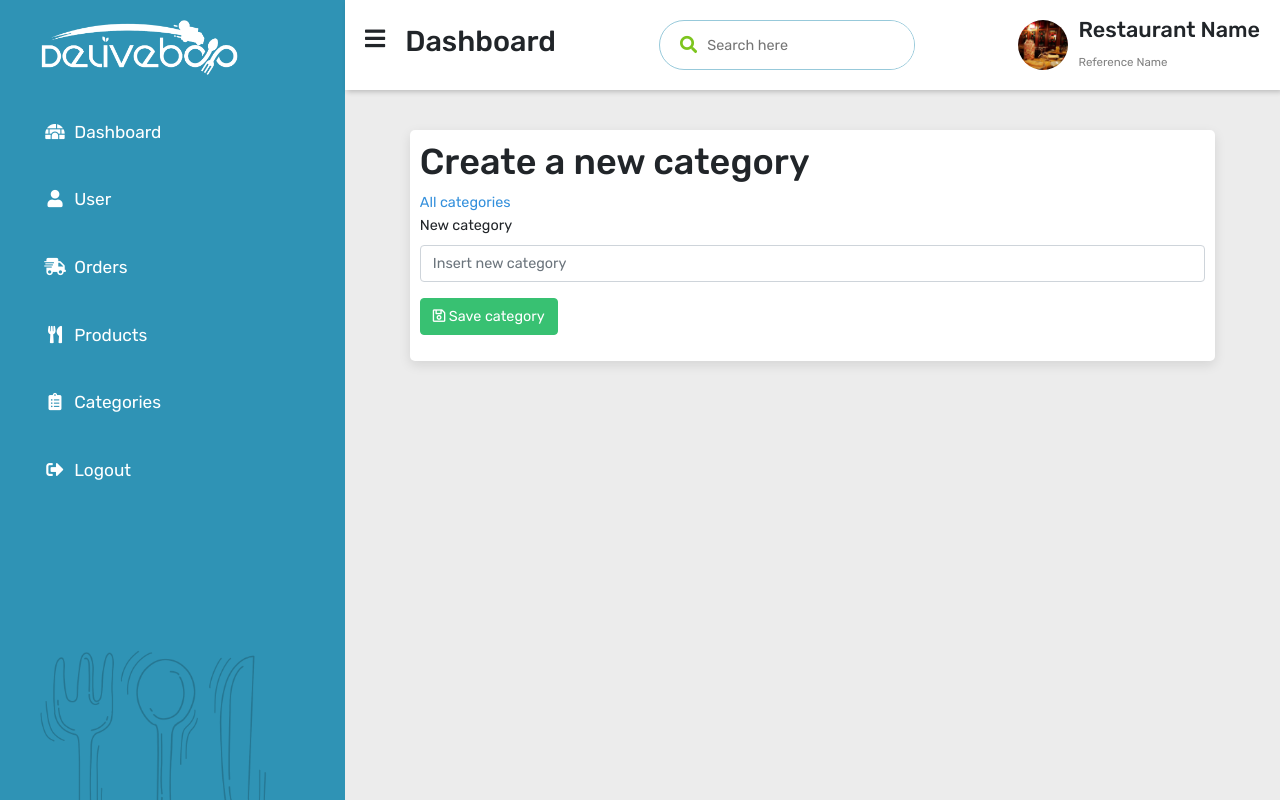
After one commit to jopomin/deliveboo, a Laravel app: page /admin/categories/create in a window 1280 px wide. The commit adds this page. Run offline with Laravel 8, Linux system fonts and the light colour scheme; a user stored in the database is signed in; data comes from the database, SQL or seed files in the repository; data that the repository does not hold is empty; style sheets or scripts are compiled from the project's sources.

Commit message:
CRUD categories e aggiunta colonna slug

```diff
--- a/app/Category.php
+++ b/app/Category.php
@@ -7,7 +7,7 @@ use Illuminate\Database\Eloquent\Model;
 class Category extends Model
 {
     protected $fillable = [
-        'name', 'image'
+        'name', 'slug', 'image'
     ];
 
     public function products()
--- /dev/null
+++ b/app/Http/Controllers/Admin/CategoryController.php
@@ -0,0 +1,111 @@
+<?php
+
+namespace App\Http\Controllers\Admin;
+
+use App\Http\Controllers\Controller;
+use Illuminate\Http\Request;
+use App\Category;
+use illuminate\Support\Str;
+
+class CategoryController extends Controller
+{
+    public function valida(Request $request)
+    {
+        $request->validate([
+            'name' => 'required|unique:categories|max:255'
+        ]);
+    }
+    /**
+     * Display a listing of the resource.
+     *
+     * @return \Illuminate\Http\Response
+     */
+    public function index()
+    {
+        $categories = Category::all();
+
+        return view('admin.categories.index', compact('categories'));
+    }
+
+    /**
+     * Show the form for creating a new resource.
+     *
+     * @return \Illuminate\Http\Response
+     */
+    public function create()
+    {
+        $categories = Category::all();
+
+        return view('admin.categories.create', compact('categories'));
+    }
+
+    /**
+     * Store a newly created resource in storage.
+     *
+     * @param  \Illuminate\Http\Request  $request
+     * @return \Illuminate\Http\Response
+     */
+    public function store(Request $request)
+    {
+        $data = $request->all();
+        $this->valida($request);
+        $new_category = new Category();
+        $new_category->fill($data);
+        $new_category->slug = Str::slug($new_category->name, '-');
+        $new_category->save();
+
+        return redirect()->route('admin.categories.index')->with('status_create', 'Add new category');
+    }
+
+    /**
+     * Display the specified resource.
+     *
+     * @param  int  $id
+     * @return \Illuminate\Http\Response
+     */
+    public function show(Category $category)
+    {
+        return view('admin.categories.show', compact('category'));
+    }
+
+    /**
+     * Show the form for editing the specified resource.
+     *
+     * @param  int  $id
+     * @return \Illuminate\Http\Response
+     */
+    public function edit(Category $category)
+    {
+        return view('admin.categories.edit', compact('category'));
+    }
+
+    /**
+     * Update the specified resource in storage.
+     *
+     * @param  \Illuminate\Http\Request  $request
+     * @param  int  $id
+     * @return \Illuminate\Http\Response
+     */
+    public function update(Request $request, Category $category)
+    {
+        $data = $request->all();
+        $this->valida($request);
+        $category->slug = Str::slug($data['name'], '-');
+        $category->update($data);
+
+        return redirect()->route('admin.categories.index')->with('status_update', 'Category updated');
+    }
+
+    /**
+     * Remove the specified resource from storage.
+     *
+     * @param  int  $id
+     * @return \Illuminate\Http\Response
+     */
+    public function destroy(Category $category)
+    {
+        $category->delete();
+
+        return redirect()->route('admin.categories.index')->with('status_delete', 'Category deleted');
+    }
+}
--- a/public/css/style.css
+++ b/public/css/style.css
@@ -5,11 +5,13 @@
     text-decoration: none;
     list-style-type: none;
 }
-
+/* DASHBOARD */
+a:hover {
+    text-decoration: none;
+}
 body {
     font-family: 'Rubik', sans-serif;
 }
-
 .sidebar {
     width: 345px;
     height: 100vh;
@@ -275,6 +277,17 @@ table tbody tr:nth-of-type(2n+0) {
     background-color: #7dc51e7f;
 }
 
+/* DASHBOARD CONTENT */
+
+.content_box {
+    width: 90%;
+    margin: 0 auto;
+    padding: 10px;
+    background-color: white;
+    border-radius: 5px;
+    box-shadow: rgba(0, 0, 0, 0.1) 0px 4px 12px;
+}
+
 @media screen and (max-width: 1200px) {
     .sidebar {
         width: 70px;
--- /dev/null
+++ b/resources/views/admin/categories/create.blade.php
@@ -0,0 +1,40 @@
+@extends('layouts.dashboard')
+
+@section('content')
+<div class="content_box">
+    <div class="content">
+        <div class="top_content">
+            <h1>Create a new category</h1>
+            <a href="{{route('admin.categories.index')}}">All categories</a>
+        </div>
+        <div class="bottom_content">
+            <div>
+                @if ($errors->any())
+                    <div class="alert alert-danger">
+                        <ul>
+                            @foreach ($errors->all() as $error)
+                                <li>{{ $error }}</li>
+                            @endforeach
+                        </ul>
+                    </div>
+                @endif
+            </div>
+            <form action="{{ route('admin.categories.store') }}" method="post" enctype="multipart/form-data">
+                @csrf
+                <div class="form-group">
+                    <label>New category</label>
+                    <input type="text" name="name" class="form-control @error('name') is-invalid @enderror" placeholder="Insert new category" value="{{ old('name') }}" required>
+                    @error('name')
+                        <div class="invalid-feedback">{{ $message }}</div>
+                    @enderror
+                </div>
+                <div class="form-group">
+                    <button type="submit" class="btn btn-success">
+                        <i class="far fa-save"></i> Save category
+                    </button>
+                </div>
+            </form>
+        </div>
+    </div>
+</div>
+@endsection
--- a/resources/views/admin/orders/index.blade.php
+++ b/resources/views/admin/orders/index.blade.php
@@ -1,7 +1,5 @@
 @extends('layouts.dashboard')
 
 @section('content')
-    <main>
 
-    </main>
 @endsection
--- a/resources/views/admin/products/index.blade.php
+++ b/resources/views/admin/products/index.blade.php
@@ -1,7 +1,5 @@
 @extends('layouts.dashboard')
 
 @section('content')
-    <main>
-        @dd($products)
-    </main>
+    @dd($products)
 @endsection
--- a/resources/views/layouts/app.blade.php
+++ b/resources/views/layouts/app.blade.php
@@ -7,7 +7,7 @@
     <!-- CSRF Token -->
     <meta name="csrf-token" content="{{ csrf_token() }}">
 
-    <title>{{ config('app.name', 'Laravel') }}</title>
+    <title>{{ config('app.name', 'Deliveboo') }}</title>
 
     <!-- Scripts -->
     <script src="{{ asset('js/app.js') }}" defer></script>
--- a/resources/views/layouts/dashboard.blade.php
+++ b/resources/views/layouts/dashboard.blade.php
@@ -7,7 +7,7 @@
     <!-- CSRF Token -->
     <meta name="csrf-token" content="{{ csrf_token() }}">
 
-    <title>{{ config('app.name', 'Laravel') }}</title>
+    <title>{{ config('app.name', 'Deliveboo') }}</title>
 
     <!-- Scripts -->
     <script src="{{ asset('js/app.js') }}" defer></script>
@@ -22,6 +22,7 @@
     crossorigin="anonymous" referrerpolicy="no-referrer" />
 
     <!-- Styles -->
+    <link href="{{ asset('css/app.css') }}" rel="stylesheet">
     <link href="{{ asset('css/style.css') }}" rel="stylesheet">
 </head>
 <body>
@@ -63,7 +64,8 @@
                     </a>
                 </li>
                 <li>
-                    <a href="">
+                    <a class="{{ Request::route()->getName() == 'admin.categories.index' ? 'active' : null }}"
+                        href="{{route('admin.categories.index')}}">
                         <i class="fas fa-clipboard-list"></i>
                         <span>Categories</span>
                     </a>
--- a/routes/web.php
+++ b/routes/web.php
@@ -44,6 +44,15 @@ Route::prefix('admin')
         'destroy' => 'admin.products.destroy',
         'create' => 'admin.products.create'
     ]);
+    Route::resource('/categories', CategoryController::class)->names([
+        'index' => 'admin.categories.index',
+        'store' => 'admin.categories.store',
+        'show' => 'admin.categories.show',
+        'edit' => 'admin.categories.edit',
+        'update' => 'admin.categories.update',
+        'destroy' => 'admin.categories.destroy',
+        'create' => 'admin.categories.create'
+    ]);
 });
 
 Route::get('/products/{id}', 'ProductsController@index')->name('products_index');
```
Also changed, not shown: config/categories.php (+21 -0 lines), resources/views/admin/categories/edit.blade.php (added, +41 -0 lines), resources/views/admin/categories/index.blade.php (added, +59 -0 lines), resources/views/admin/categories/show.blade.php (added, +14 -0 lines), database/migrations/2021_06_14_181714_add_slug_categories_table.php (added).
